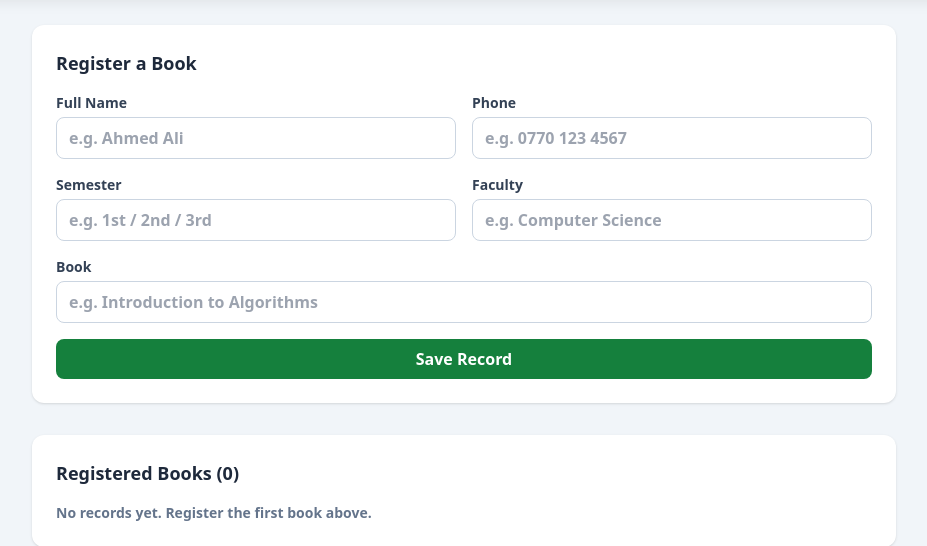
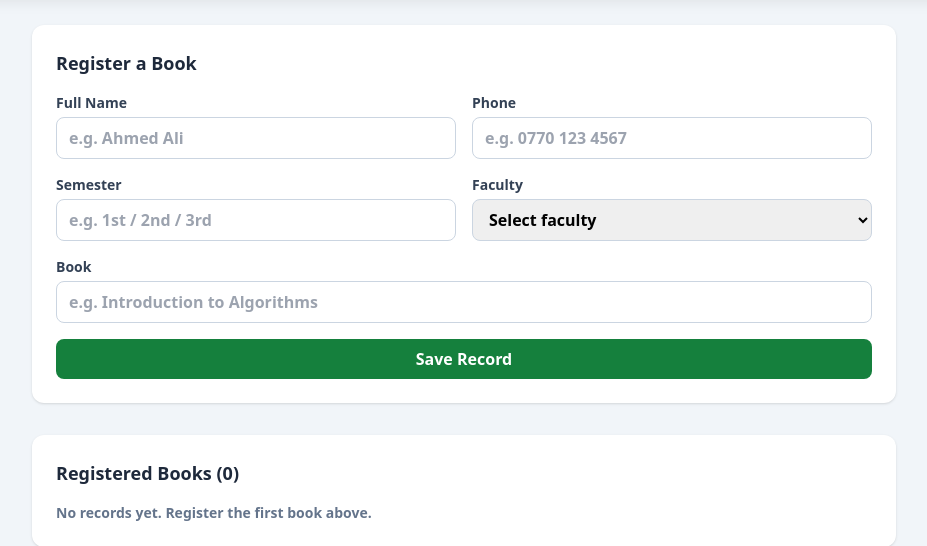
Before and after one commit to mountmason763-cpu/library, a Flask app: page / in a window 1280 px wide. Shown: the part 167-713 px from the top of the page, without its empty margins (176-1103 px from the left). Run offline with Flask 3, Linux system fonts and the light colour scheme; data that the repository does not hold is empty; parts of the project's set-up code (start-up, migrations or seed data) failed here and were passed over; some libraries are stand-ins or nearby versions.

Commit message:
make faculty a combobox with predefined options

```diff
--- a/templates/index.html
+++ b/templates/index.html
@@ -51,8 +51,14 @@
                 </div>
                 <div>
                     <label class="block text-sm font-bold text-slate-700 mb-1" for="faculty">Faculty</label>
-                    <input type="text" name="faculty" id="faculty" required placeholder="e.g. Computer Science"
+                    <select name="faculty" id="faculty" required
                         class="w-full rounded-lg border border-slate-300 px-3 py-2 focus:outline-none focus:ring-2 focus:ring-indigo-500">
+                        <option value="" disabled selected>Select faculty</option>
+                        <option value="IT">IT</option>
+                        <option value="BBA">BBA</option>
+                        <option value="NURSE">NURSE</option>
+                        <option value="LAB">LAB</option>
+                    </select>
                 </div>
                 <div class="md:col-span-2">
                     <label class="block text-sm font-bold text-slate-700 mb-1" for="book">Book</label>
```
